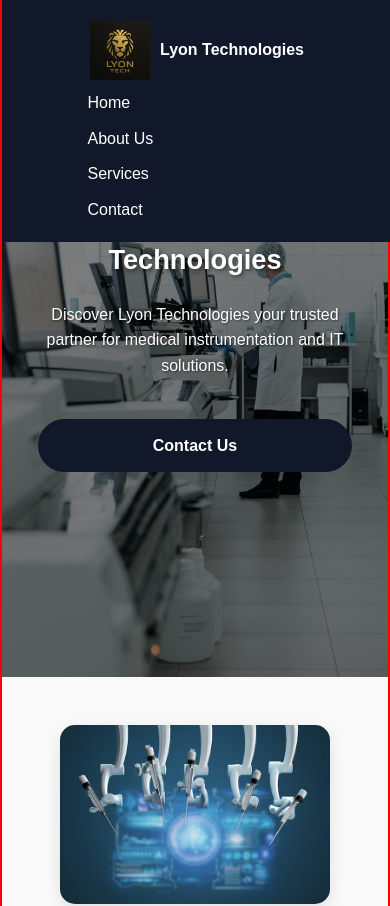
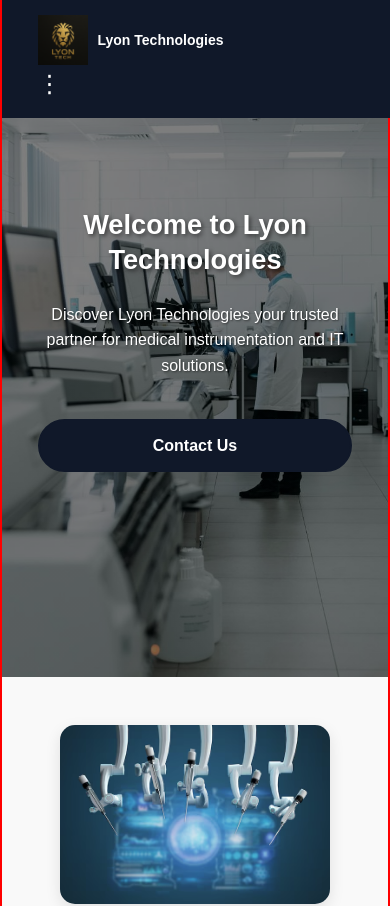
Before and after one commit to anas-arshad10/lyon-tech, a React (Create React App) app: page / in a window 390 px wide. Shown: the top 906 px of the page. Built offline with nearby package versions, Linux system fonts and the light colour scheme.

Commit message:
header hamburger style

```diff
--- a/src/components/Header.jsx
+++ b/src/components/Header.jsx
@@ -1,7 +1,9 @@
-import React from 'react';
+import React, { useState } from 'react';
 import '../styles/header.css';
 
 const Header = () => {
+  const [menuOpen, setMenuOpen] = useState(false);
+
   return (
     <header className="header">
       <div className="container">
@@ -9,7 +11,14 @@ const Header = () => {
           <img src="/images/lyon-tech-logo.png" alt="Lyon Logo" className="logo" />
           <h1>Lyon Technologies</h1>
         </a>
-        <nav>
+
+        {/* Hamburger Icon */}
+        <div className="menu-toggle" onClick={() => setMenuOpen(!menuOpen)}>
+          &#8942;
+        </div>
+
+        {/* Navigation Links */}
+        <nav className={menuOpen ? 'nav-links open' : 'nav-links'}>
           <a href="/home">Home</a>
           <a href="#about">About Us</a>
           <a href="#services">Services</a>
--- a/src/styles/header.css
+++ b/src/styles/header.css
@@ -1,7 +1,7 @@
 .header {
   background-color: #101829;
   color: white;
-  padding: 20px 0;
+  padding: 15px 0;
   position: fixed;
   width: 100%;
   top: 0;
@@ -12,7 +12,8 @@
   display: flex;
   justify-content: space-between;
   align-items: center;
-  flex-wrap: wrap;
+  flex-wrap: nowrap;
+  padding: 0 1rem;
 }
 
 .logo-container {
@@ -23,8 +24,8 @@
 }
 
 .logo-container img {
-  width: 60px;
-  height: 60px;
+  width: 50px;
+  height: 50px;
   object-fit: contain;
 }
 
@@ -34,43 +35,59 @@
   color: white;
 }
 
-nav {
+.nav-links {
   display: flex;
   gap: 20px;
 }
 
-nav a {
+.nav-links a {
   color: white;
   text-decoration: none;
   font-size: 1rem;
   transition: color 0.3s;
 }
 
-nav a:hover {
+.nav-links a:hover {
   color: #3498db;
 }
 
-/* ✅ Responsive Design */
+/* ===== Mobile Styles ===== */
+.menu-toggle {
+  display: none;
+  font-size: 24px;
+  cursor: pointer;
+  color: white;
+}
+
 @media (max-width: 768px) {
-  nav {
+  .menu-toggle {
+    display: block;
+  }
+
+  .nav-links {
+    display: none;
     flex-direction: column;
-    align-items: flex-start;
+    background-color: #101829;
     width: 100%;
+    padding: 10px 0;
     margin-top: 10px;
-    gap: 10px;
+  }
+
+  .nav-links.open {
+    display: flex;
+  }
+
+  .nav-links a {
+    padding: 10px 1rem;
+    border-top: 1px solid rgba(255, 255, 255, 0.1);
+  }
+
+  .logo-container h1 {
+    font-size: 14px;
   }
 
   .header .container {
     flex-direction: column;
     align-items: flex-start;
   }
-
-  .logo-container {
-    justify-content: center;
-    width: 100%;
-  }
-
-  nav a {
-    padding-left: 10px;
-  }
 }
```
